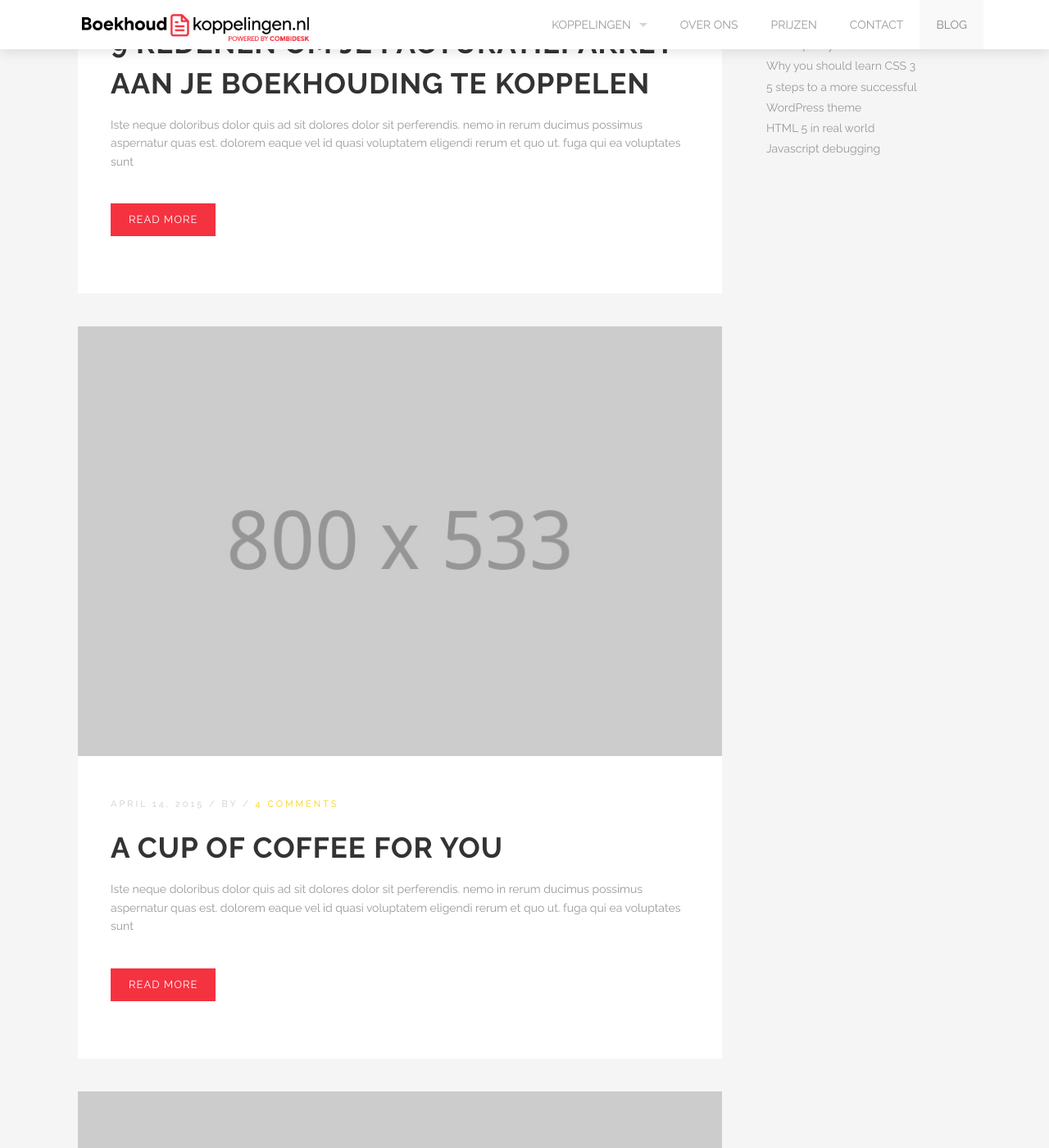
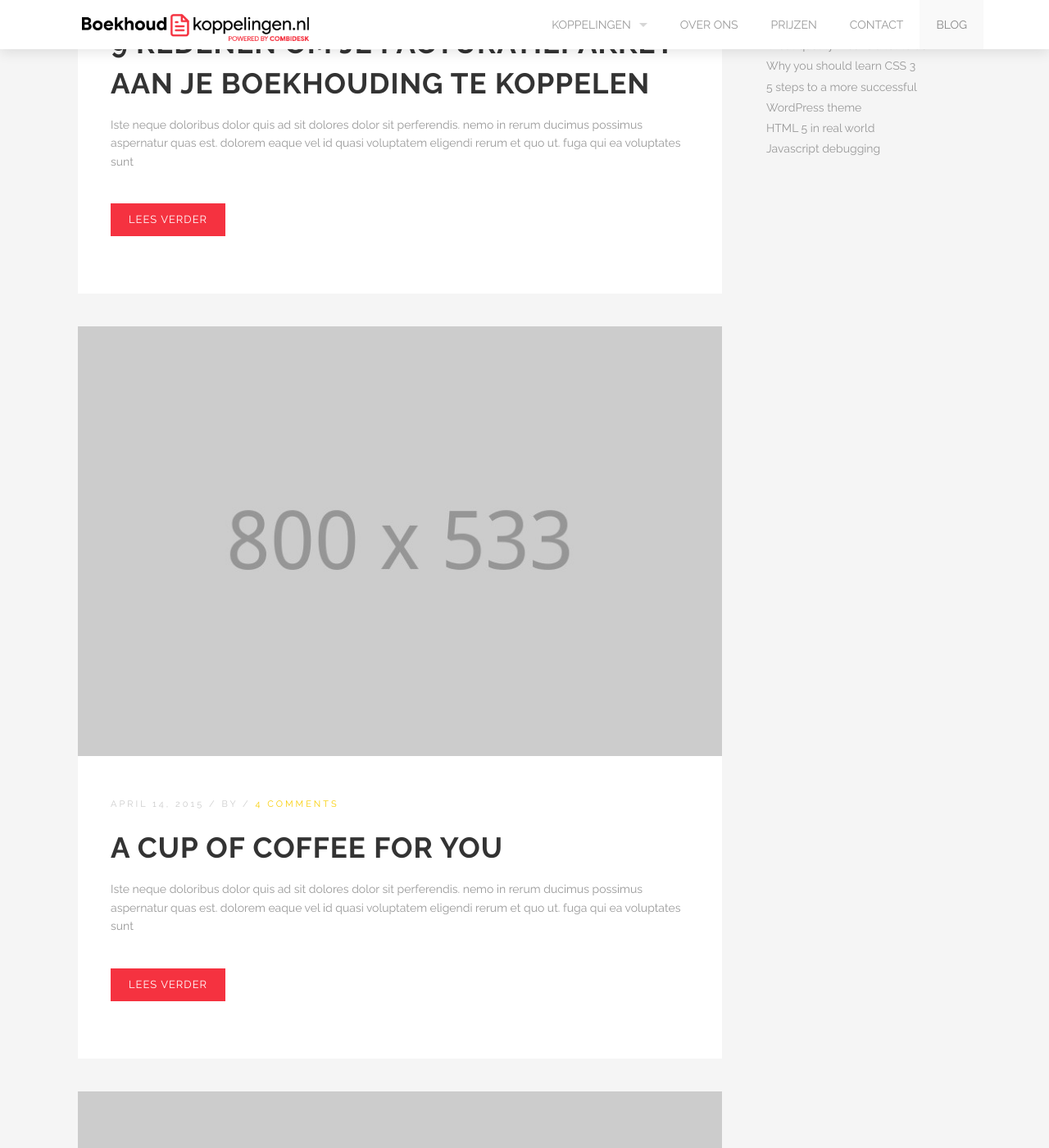
Before and after one commit to Combidesk/combidesk.github.io, a Jekyll site: the page built from blog/index.html, in a window 1280 px wide and 1400 px high, scrolled down 997 px. Shown: the whole window at 82% size. Built offline with Jekyll 4.4.1, drawn with Linux system fonts in a browser that asks for light colours; the list of posts is cut into pages by our own code.

Commit message:
Read more translation

```diff
--- a/blog/index.html
+++ b/blog/index.html
@@ -27,7 +27,7 @@
       <h3><a href="{{post.url}}">{{post.title}}</a></h3>
       <p>{{post.excerpt}}</p>
       <div class='spacing'></div>
-      <a class="button small" href="{{post.url}}">Read more</a>
+      <a class="button small" href="{{post.url}}">Lees verder</a>
     </div>
   </div>
 {% endfor %}
```
